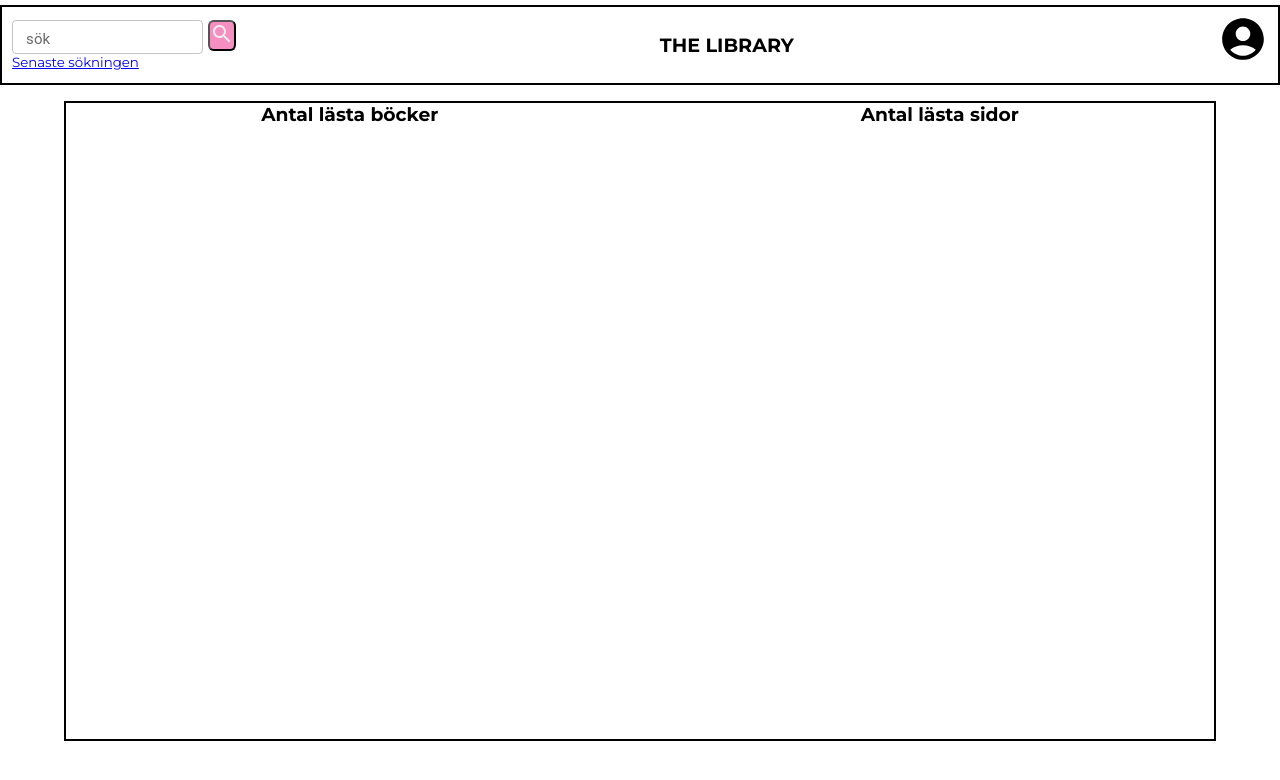
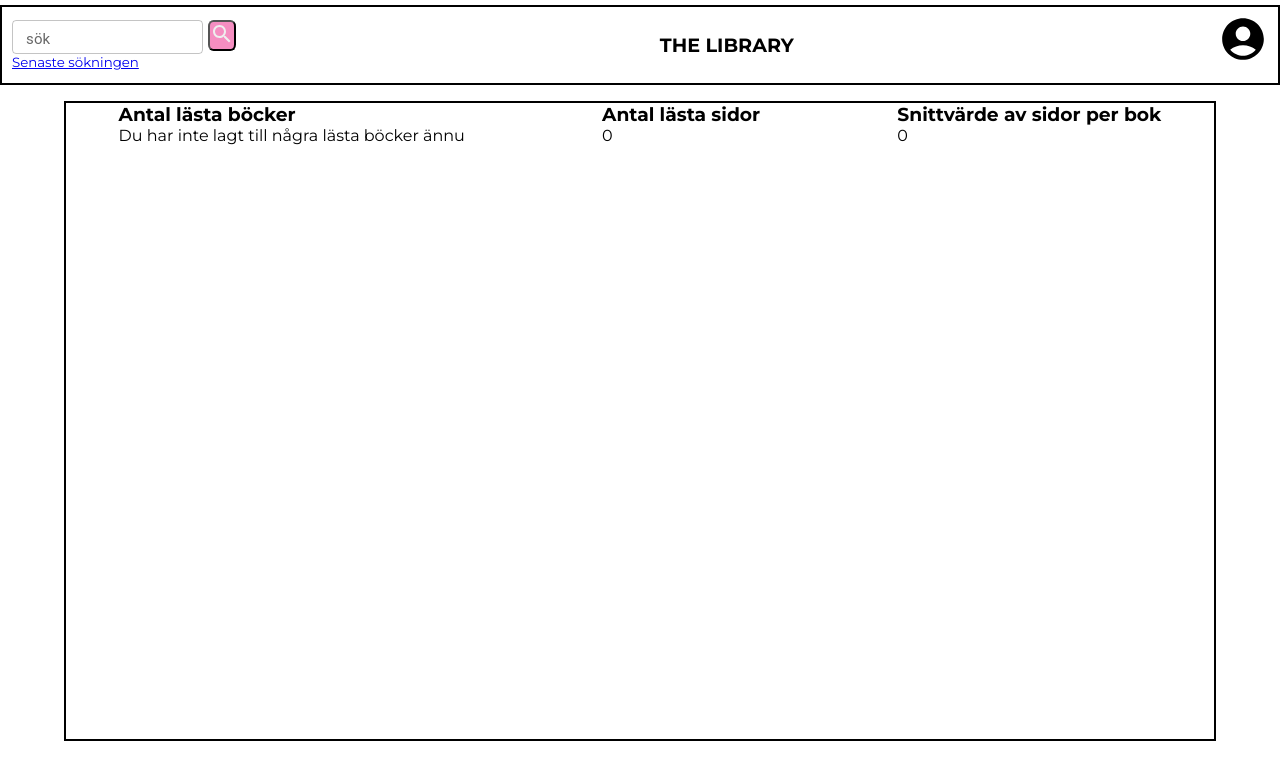
Before and after one commit to naathaliie/Slutprojekt-JS-ramverk-F23, a React (Vite) app: page /myPage/other in a window 1280 px wide. Shown: the top 780 px of the page. Built offline with nearby package versions, Linux system fonts and the light colour scheme.

Commit message:
little bit of styling

```diff
--- a/src/routes/MyPage/MyReadBooksPage/MyReadBooksPage.tsx
+++ b/src/routes/MyPage/MyReadBooksPage/MyReadBooksPage.tsx
@@ -14,6 +14,7 @@ const MyReadBooksPage = () => {
     <div className="MyReadBooksPage">
       <div className="read-books-box">
         <h3>Mina lästa böcker</h3>
+        {readBooks.length > 0 ? (
           <ul>
             {readBooks.map((book) => {
               return (
@@ -29,6 +30,9 @@ const MyReadBooksPage = () => {
               );
             })}
           </ul>
+        ) : (
+          "Du har inte lagt till några lästa böcker ännu"
+        )}
       </div>
       <Outlet />
     </div>
--- a/src/routes/MyPage/MyfavoritsPage/MyFavoritPage.tsx
+++ b/src/routes/MyPage/MyfavoritsPage/MyFavoritPage.tsx
@@ -22,6 +22,7 @@ const MyFavoritPage = () => {
     <div className="MyFavoritPage">
       <div className="favorit-books">
         <h3>Mina favorit böcker</h3>
+        {favoritBooks.length > 0 ? (
           <ul>
             {favoritBooks.map((b, index) => {
               return (
@@ -38,9 +39,13 @@ const MyFavoritPage = () => {
               );
             })}
           </ul>
+        ) : (
+          "Du har inte favoritmarkerat någon bok ännu"
+        )}
       </div>
       <div className="favorit-authors">
         <h3>Mina favorit författare</h3>
+        {favoritAuthors.length > 0 ? (
           <ul>
             {favoritAuthors.map((a, index) => {
               return (
@@ -57,6 +62,9 @@ const MyFavoritPage = () => {
               );
             })}
           </ul>
+        ) : (
+          "Du har inte favoritmarkerat någon författare ännu"
+        )}
       </div>
     </div>
   );
--- a/src/routes/MyPage/OtherPage/OtherPage.tsx
+++ b/src/routes/MyPage/OtherPage/OtherPage.tsx
@@ -1,13 +1,33 @@
+import { useSelector } from "react-redux";
 import "./OtherPage.scss";
+import { RootState } from "../../../state/store";
 
 const OtherPage = () => {
+  const myreadBooks = useSelector(
+    (state: RootState) => state.myPageStore.myReadBooksInfo
+  );
+
+  const numbOfPages = myreadBooks.reduce((totalPages, book) => {
+    return totalPages + book.pages;
+  }, 0);
+
+  const averageNumbOfPages = numbOfPages / myreadBooks.length;
+
   return (
     <div className="OtherPage">
       <div className="my-read-books">
         <h3>Antal lästa böcker</h3>
+        {myreadBooks.length > 0
+          ? myreadBooks.length
+          : "Du har inte lagt till några lästa böcker ännu"}
       </div>
       <div className="my-read-pages">
         <h3>Antal lästa sidor</h3>
+        {numbOfPages}
+      </div>
+      <div className="average-pages">
+        <h3>Snittvärde av sidor per bok</h3>
+        {averageNumbOfPages > 0 ? averageNumbOfPages : 0}
       </div>
     </div>
   );
```
Lines whose indentation alone changed are shown as unchanged.
